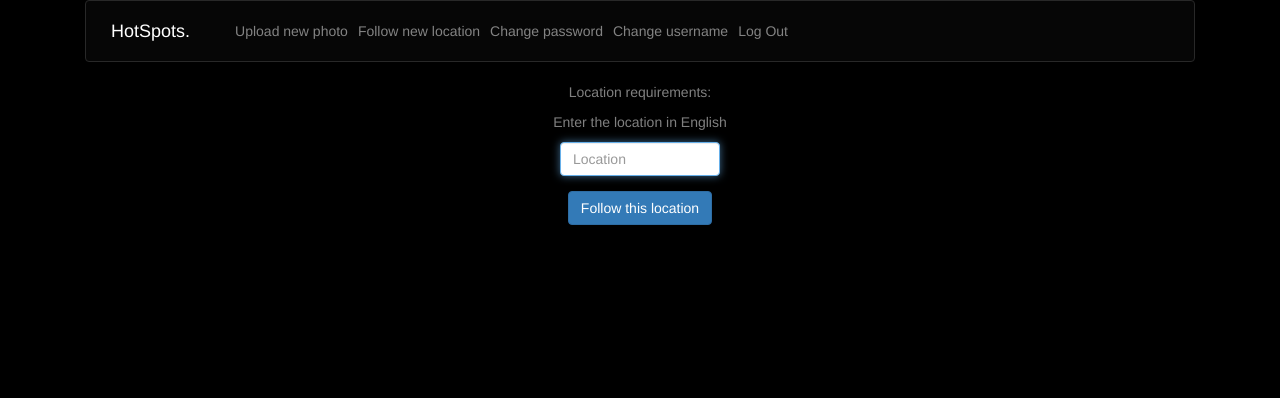
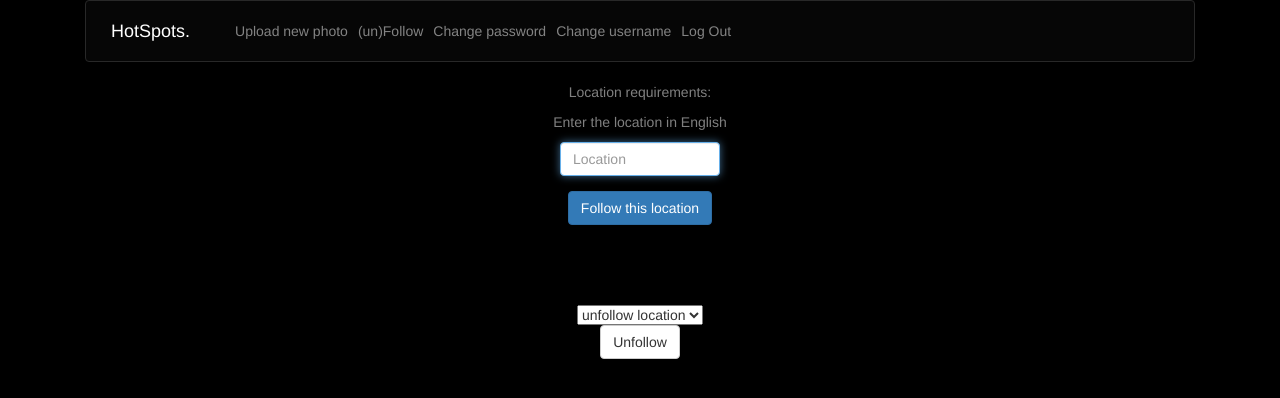
Before and after one commit to UgurhanC/hotspots, a Flask app: page /follow in a window 1280 px wide. Shown: the top 398 px of the page. Run offline with Flask 2, Linux system fonts and the light colour scheme; a user stored in the database is signed in; some libraries are stand-ins or nearby versions.

Commit message:
unfollow knopje

```diff
--- a/application.py
+++ b/application.py
@@ -232,12 +232,17 @@ def follow():
         # ensure location was submitted
         if followed_location == "no_location":
             return apology("location must be given")
+        elif followed_location == "already_following":
+            return apology("you already follow this location")
+
 
         return redirect(url_for("index"))
 
     # else if user reached route via GET (as by clicking a link or via redirect)
     else:
-        return render_template("follow.html")
+        followed_locations = list_following(session["user_id"])
+        print(followed_locations)
+        return render_template("follow.html", followed_locations=followed_locations)
 
 
 @app.route("/react", methods=["GET", "POST"])
--- a/helpers.py
+++ b/helpers.py
@@ -143,6 +143,10 @@ def follow_location(location):
 
     place = location.lower().capitalize()
 
+    followed = db.execute("SELECT location FROM follows WHERE location=:location", location=place)
+    if len(followed) > 0:
+        return "already_following"
+
     # follow the location that was submitted
     db.execute("INSERT INTO follows (user_id, location) VALUES (:user_id, :location)",
                user_id=session["user_id"], location=place)
@@ -174,3 +178,6 @@ def photo_in_db(filename, location, caption):
         else:
             db.execute("INSERT INTO photo (user_id, filename, location, caption) VALUES (:user_id, :filename, :location, :caption)",
                        user_id=session["user_id"], filename=filename, location=location, caption=caption)
+
+def list_following(user_id):
+    return db.execute("SELECT location FROM follows WHERE user_id=:user_id GROUP BY location", user_id=user_id)
--- a/static/styles.css
+++ b/static/styles.css
@@ -76,3 +76,8 @@ body {background-color : black }
 .input-group-addon, .input-group-btn {
 display: initial !important;
 }
+
+.space {
+  margin-top: 80px;
+}
+}
--- a/templates/follow.html
+++ b/templates/follow.html
@@ -16,5 +16,17 @@
             <input autocomplete="off" autofocus class="form-control" name="location" placeholder="Location" type="text"/>
         </div>
         <input type="submit" value="Follow this location" class="btn btn-primary">
+        <div class="space"></div>
+        <fieldset>
+            <select name="unfollow location">
+                <option disabled selected value> unfollow location </option>
+                {% for location in followed_locations %}
+                    <option value="{{ location.location }}">{{ location.location }}</option>
+                {% endfor %}
+            </select>
+            <div class="form-group">
+                <button class="btn btn-default" type="Unfollow">Unfollow</button>
+            </div>
+        </fieldset>
     </form>
 {% endblock %}
--- a/templates/index.html
+++ b/templates/index.html
@@ -16,7 +16,7 @@
         </div>
         {% endfor %}
     {% else %}
-    You don't follow any location or the locations that you follow don't have photos uploaded.
+    <font color="white">You don't follow any location or the locations that you follow don't have photos uploaded.</font>
     {% endif %}
 
 
--- a/templates/layout.html
+++ b/templates/layout.html
@@ -34,23 +34,18 @@
           </button>
 
         <div class="collapse navbar-collapse" id="navbarColor02">
+          <ul class="navbar-nav mr-auto">
           {% if session.user_id %}
-            <ul class="navbar-nav mr-auto">
               <li class="nav-item"><a class="nav-link" href="{{ url_for('upload') }}">Upload new photo</a></li>
-              <li class="nav-item"><a class="nav-link" href="{{ url_for('follow') }}">Follow new location</a></li>
-            </ul>
-            <ul class="navbar-nav ml-auto">
-                <li class="nav-item"><a class="nav-link" href="{{ url_for('changepw') }}">Change password</a></li>
-                <li class="nav-item"><a class="nav-link" href="{{ url_for('changeun') }}">Change username</a></li>
-                <li class="nav-item"><a class="nav-link" href="{{ url_for('logout') }}">Log Out</a></li>
-            </ul>
-
+              <li class="nav-item"><a class="nav-link" href="{{ url_for('follow') }}">(un)Follow</a></li>
+              <li class="nav-item"><a class="nav-link" href="{{ url_for('changepw') }}">Change password</a></li>
+              <li class="nav-item"><a class="nav-link" href="{{ url_for('changeun') }}">Change username</a></li>
+              <li class="nav-item"><a class="nav-link" href="{{ url_for('logout') }}">Log Out</a></li>
         {% else %}
-          <ul class="navbar-nav ml-auto">
               <li class="nav-item"><a class="nav-link"href="{{ url_for('register') }}">Register</a></li>
               <li class="nav-item"><a class="nav-link"href="{{ url_for('login') }}">Log In</a></li>
+        {% endif %}
           </ul>
-        {% endif %}
 
         </div>
         </nav>
--- a/templates/register.html
+++ b/templates/register.html
@@ -19,7 +19,7 @@
             <div class="form-group">
                 <input class="form-control" name="confirmation" placeholder="Password (again)" type="password"/>
             </div>
-            <p> Please remember your answer on the following question.</p>
+            <p><font color="grey"> Please remember your answer on the following question.</font></p>
             <div class="form-group">
                 <input class="form-control" name="securityquestion" placeholder="Name favorite Artist" type="text"/>
             </div>
```
Also changed, not shown: hotspots.db.
